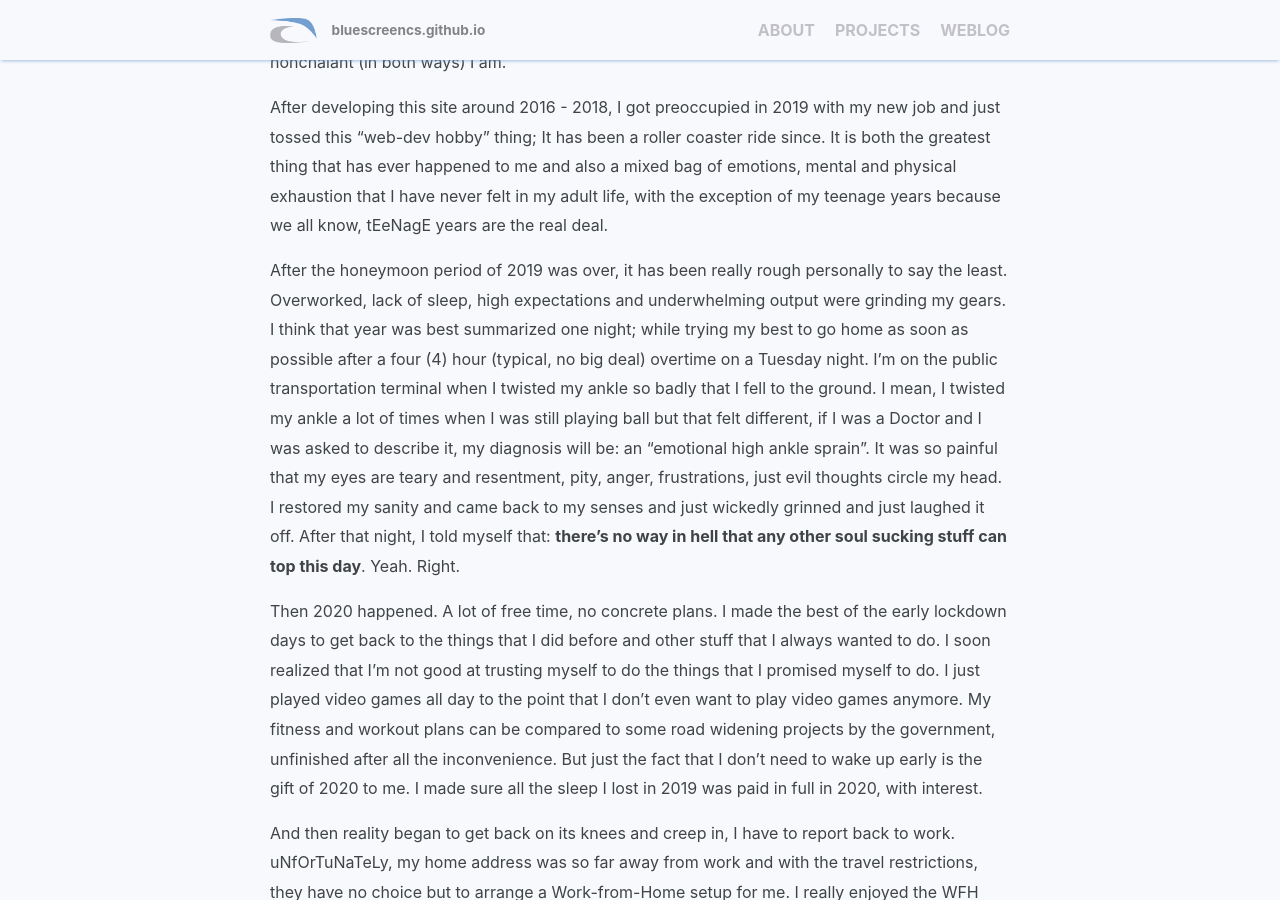
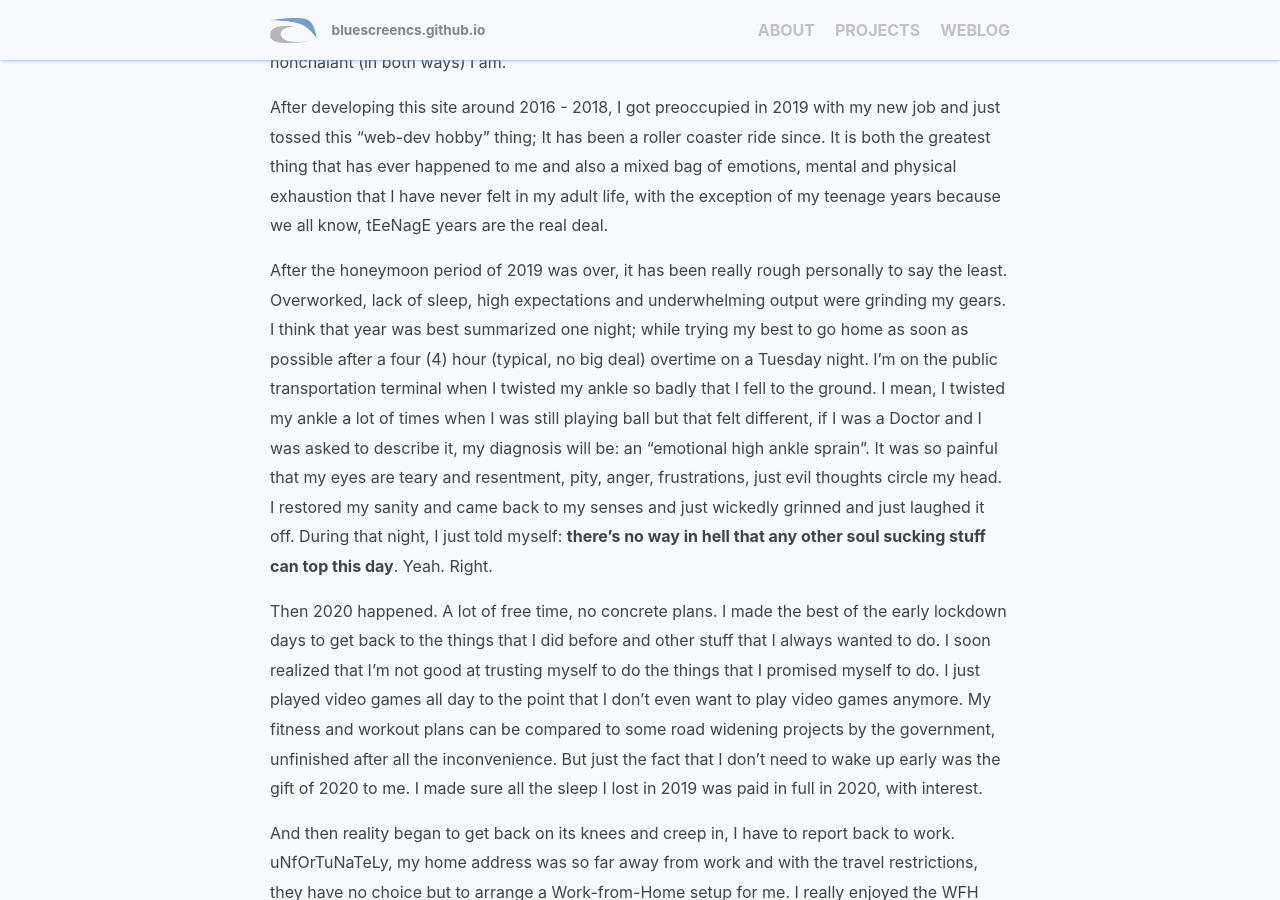
Before and after one commit to bluescreencs/bluescreen.github.io, a Jekyll site: the page built from collections/_posts/2021/02/2021-02-27-the-2020-mandatory-state-of-self-update.md, in a window 1280 px wide and 900 px high, scrolled down 337 px. Built offline with Jekyll 4.4.1, drawn with Linux system fonts in a browser that asks for light colours.

Commit message:
fixed typo

```diff
--- a/collections/_posts/2021/02/2021-02-27-the-2020-mandatory-state-of-self-update.md
+++ b/collections/_posts/2021/02/2021-02-27-the-2020-mandatory-state-of-self-update.md
@@ -9,10 +9,10 @@
 After developing this site around 2016 - 2018, I got preoccupied in 2019 with my new job and just tossed this “web-dev hobby” thing; It has been a roller coaster ride since. It is both the greatest thing that has ever happened to me and also a mixed bag of emotions, mental and physical exhaustion that I have never felt in my adult life, with the exception of my teenage years because we all know, tEeNagE years are the real deal.
 
 
-After the honeymoon period of 2019 was over, it has been really rough personally to say the least. Overworked, lack of sleep, high expectations and underwhelming output were grinding my gears. I think that year was best summarized one night; while trying my best to go home as soon as possible after a four (4) hour (typical, no big deal) overtime on a Tuesday night. I’m on the public transportation terminal when I twisted my ankle so badly that I fell to the ground. I mean, I twisted my ankle a lot of times when I was still playing ball but that felt different, if I was a Doctor and I was asked to describe it, my diagnosis will be: an “emotional high ankle sprain”. It was so painful that my eyes are teary and resentment, pity, anger, frustrations, just evil thoughts circle my head. I restored my sanity and came back to my senses and just wickedly grinned and just laughed it off. After that night, I told myself that: **there’s no way in hell that any other soul sucking stuff can top this day**. Yeah. Right.
+After the honeymoon period of 2019 was over, it has been really rough personally to say the least. Overworked, lack of sleep, high expectations and underwhelming output were grinding my gears. I think that year was best summarized one night; while trying my best to go home as soon as possible after a four (4) hour (typical, no big deal) overtime on a Tuesday night. I’m on the public transportation terminal when I twisted my ankle so badly that I fell to the ground. I mean, I twisted my ankle a lot of times when I was still playing ball but that felt different, if I was a Doctor and I was asked to describe it, my diagnosis will be: an “emotional high ankle sprain”. It was so painful that my eyes are teary and resentment, pity, anger, frustrations, just evil thoughts circle my head. I restored my sanity and came back to my senses and just wickedly grinned and just laughed it off. During that night, I just told myself: **there’s no way in hell that any other soul sucking stuff can top this day**. Yeah. Right.
 
 
-Then 2020 happened. A lot of free time, no concrete plans. I made the best of the early lockdown days to get back to the things that I did before and other stuff that I always wanted to do. I soon realized that I’m not good at trusting myself to do the things that I promised myself to do. I just played video games all day to the point that I don’t even want to play video games anymore. My fitness and workout plans can be compared to some road widening projects by the government, unfinished after all the inconvenience. But just the fact that I don’t need to wake up early is the gift of 2020 to me. I made sure all the sleep I lost in 2019 was paid in full in 2020, with interest.
+Then 2020 happened. A lot of free time, no concrete plans. I made the best of the early lockdown days to get back to the things that I did before and other stuff that I always wanted to do. I soon realized that I’m not good at trusting myself to do the things that I promised myself to do. I just played video games all day to the point that I don’t even want to play video games anymore. My fitness and workout plans can be compared to some road widening projects by the government, unfinished after all the inconvenience. But just the fact that I don’t need to wake up early was the gift of 2020 to me. I made sure all the sleep I lost in 2019 was paid in full in 2020, with interest.
 
 
 And then reality began to get back on its knees and creep in, I have to report back to work. uNfOrTuNaTeLy, my home address was so far away from work and with the travel restrictions, they have no choice but to arrange a Work-from-Home setup for me. I really enjoyed the WFH setup, I have been longing for that since my unemployment days. Fast forward a few months, some restrictions were lifted a little bit and It’s inevitable that I have to go back to site. I never felt the inconvenience of restrictions until I tried to commute to work and then back home. Everyday.
```
